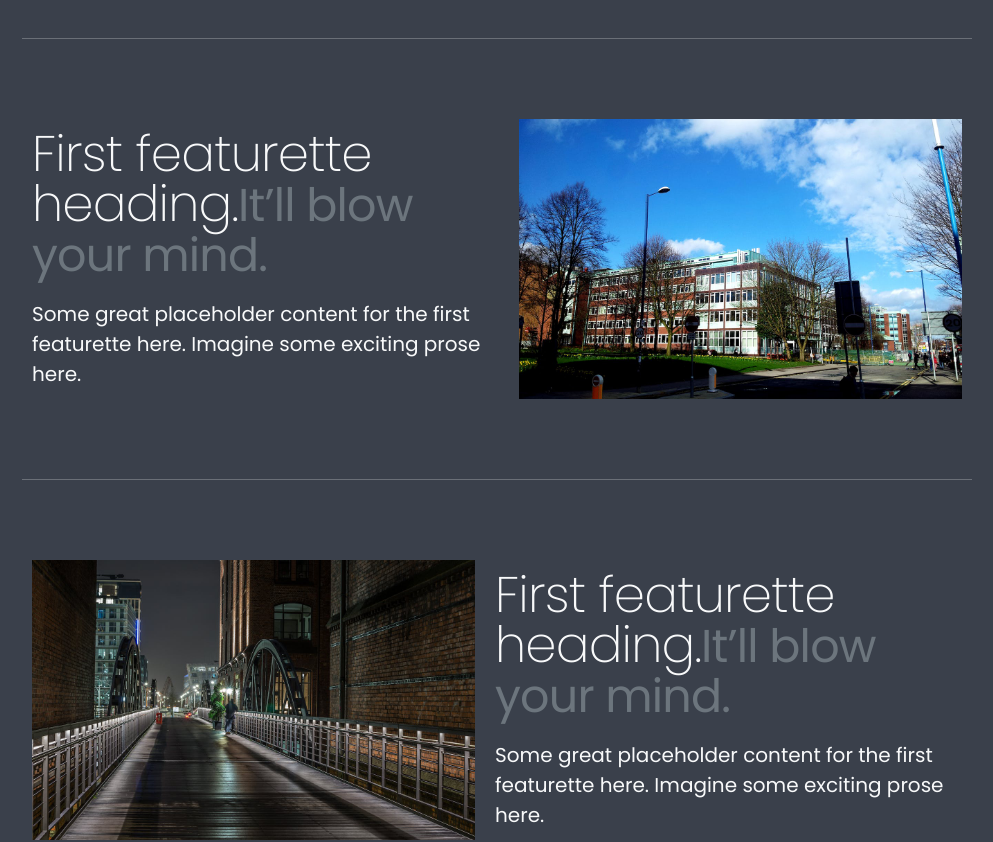
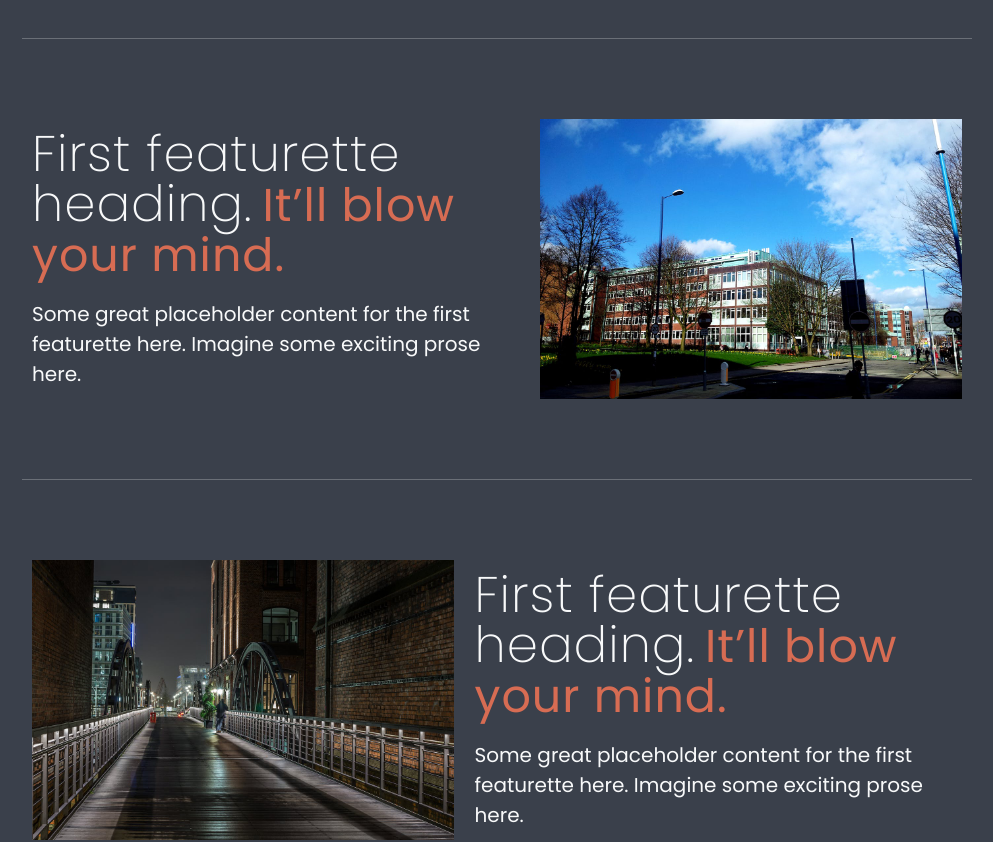
Before and after one commit to lostmart/university-front-react, a React (Vite) app: page / in a window 1280 px wide. Shown: the part 640-1482 px from the top of the page, without its empty margins (143-1136 px from the left). Built offline with nearby package versions, Linux system fonts and the light colour scheme.

Commit message:
new title styles

```diff
--- a/src/pages/HomePage.jsx
+++ b/src/pages/HomePage.jsx
@@ -9,11 +9,6 @@ import grandImg2 from "../assets/img/grand-02.jpg"
 import grandImg3 from "../assets/img/grand-03.jpg"
 
 const Home = () => {
-	const paragraphStyle = {
-		fontSize: "1.25rem",
-		lineHeight: 1.5,
-		marginTop: "1em",
-	}
 	return (
 		<>
 			<TitleComp
@@ -29,7 +24,7 @@ const Home = () => {
 						First featurette heading.
 						<span className={styles.titleMuted}>It’ll blow your mind.</span>
 					</h2>
-					<p style={paragraphStyle}>
+					<p>
 						Some great placeholder content for the first featurette here.
 						Imagine some exciting prose here.
 					</p>
@@ -48,7 +43,7 @@ const Home = () => {
 						First featurette heading.
 						<span className={styles.titleMuted}>It’ll blow your mind.</span>
 					</h2>
-					<p style={paragraphStyle}>
+					<p>
 						Some great placeholder content for the first featurette here.
 						Imagine some exciting prose here.
 					</p>
@@ -61,7 +56,7 @@ const Home = () => {
 						First featurette heading.
 						<span className={styles.titleMuted}>It’ll blow your mind.</span>
 					</h2>
-					<p style={paragraphStyle}>
+					<p>
 						Some great placeholder content for the first featurette here.
 						Imagine some exciting prose here.
 					</p>
--- a/src/pages/HomePage.module.scss
+++ b/src/pages/HomePage.module.scss
@@ -1,17 +1,20 @@
+@import "../sass/variables";
+
 .homeSection {
 	display: flex;
 	flex-direction: column;
 
 	.titleStyle {
-		font-size: 50px;
-		letter-spacing: -0.05rem;
+		font-size: 40px;
+		letter-spacing: 1px;
 		line-height: 1;
 		font-weight: 200;
 
 		.titleMuted {
-			color: #6c757d;
-			font-size: 46px;
+			color: $primary-color;
 			font-weight: 400;
+			font-size: 30px;
+			padding-left: 10px;
 		}
 	}
 
@@ -25,11 +28,29 @@
 		justify-content: center;
 	}
 
+	article p {
+		font-size: 1rem;
+		line-height: 1.5;
+		margin-top: 1em;
+	}
+
 	@media only screen and (min-width: 600px) {
 		flex-direction: row;
+
+		.titleStyle {
+			font-size: 50px;
+
+			.titleMuted {
+				font-size: 46px;
+			}
+		}
 
 		figure {
 			max-height: 280px;
 		}
+
+		article p {
+			font-size: 1.25rem;
+		}
 	}
 }
```
